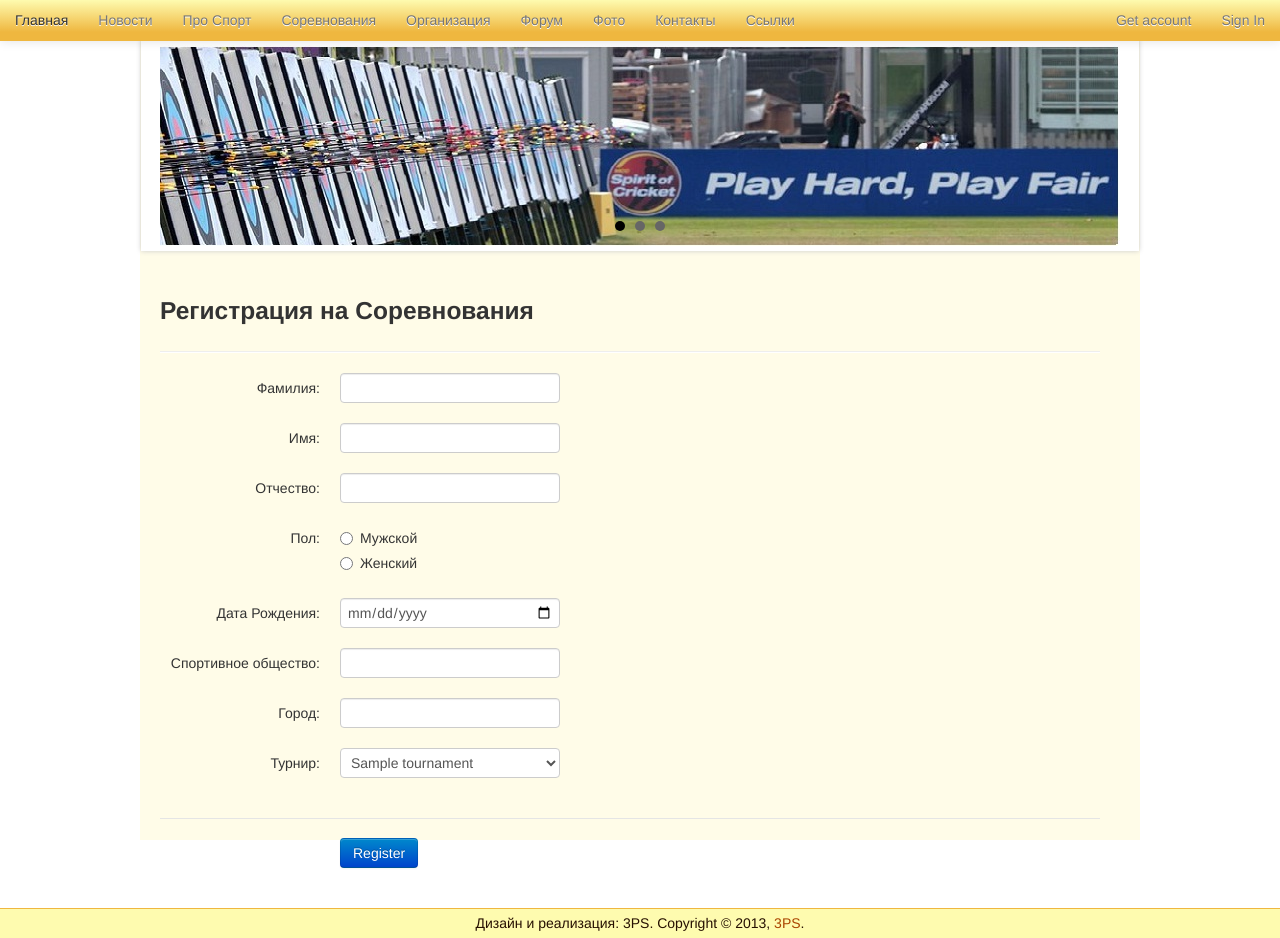
After one commit to TetianaPozniakova/compound-archery, a Django app: template kat/kat/templates/competitions/kat_competitionregistration_page.html in a window 1280 px wide. The commit adds this page. Run offline with Django 3.2, Linux system fonts and the light colour scheme; the template is opened without the code that fills it: most values are stand-ins (such as "Sample title", 1, 10 or a date in 2020); parts of the project's set-up code (start-up, migrations or seed data) failed here and were passed over; some libraries are stand-ins or nearby versions.

Commit message:
Added registration form; news url;

```diff
--- /dev/null
+++ b/kat/kat/templates/competitions/kat_competitionregistration_page.html
@@ -0,0 +1,93 @@
+{% extends "kat_base.html" %}
+
+{% load i18n %}
+
+{% block title %}Регистрация на Соревнования{% endblock %}
+{% block global_content %}
+
+<h3>Регистрация на Соревнования</h3><hr>
+    <form id="competition_register_form" method="post" action="{% url "account_signup" %}" autocapitalize="off" class="form-horizontal">
+
+		{% csrf_token %}
+<fieldset>
+        <div class="control-group">
+            <label class="control-label" for="comp_reg-last_name">Фамилия:</label>
+
+            <div class="controls">
+                <input type="text" name="last_name" id="comp_reg-last_name">
+            </div>
+        </div>
+
+          <div class="control-group">
+            <label class="control-label" for="comp_reg-first_name">Имя:</label>
+
+            <div class="controls">
+                <input type="text" name="first_name" id="comp_reg-first_name">
+            </div>
+        </div>
+
+            <div class="control-group">
+            <label class="control-label" for="comp_reg-middle_name">Отчество:</label>
+
+            <div class="controls">
+                <input type="text" name="middle_name" id="comp_reg-middle_name">
+            </div>
+        </div>
+
+              <div class="control-group">
+            <label class="control-label" for="comp_reg-sex">Пол:</label>
+
+            <div class="controls">
+              <label class="radio">
+              <input type="radio" name="sex" id="comp_reg-sex" value="male">Мужской
+                                     </label>
+              <label class="radio">
+              <input type="radio" name="sex" id="comp_reg-sex" value="female">Женский
+                                                        </label>
+            </div>
+        </div>
+
+              <div class="control-group">
+            <label class="control-label" for="comp_reg-birth_date">Дата Рождения:</label>
+
+            <div class="controls">
+                <input type="date" name="birth_date" id="comp_reg-birth_date">
+            </div>
+        </div>
+
+              <div class="control-group">
+            <label class="control-label" for="comp_reg-club">Спортивное общество:</label>
+
+            <div class="controls">
+                <input type="text" name="club" id="comp_reg-club">
+            </div>
+        </div>
+
+              <div class="control-group">
+            <label class="control-label" for="comp_reg-city">Город:</label>
+
+            <div class="controls">
+                <input type="text" name="city" id="comp_reg-city">
+            </div>
+        </div>
+
+              <div class="control-group">
+            <label class="control-label" for="comp_reg-tournament">Турнир:</label>
+
+            <div class="controls">
+                <select name="tournament" id="omp_reg-tournament">
+                    {% for tournament in active_tournaments %}
+                      <option value={{ tournament.tournament_title }}>
+                        {{ tournament.tournament_title }}</option>
+                    {% endfor %}
+                </select>
+            </div>
+        </div>
+</fieldset>
+      <div class="form-actions">
+                        <button type="submit" class="btn btn-primary">{% trans "Register" %}</button>
+                    </div>
+
+		</form>
+
+{% endblock %}
--- a/kat/kat/templates/kat_base.html
+++ b/kat/kat/templates/kat_base.html
@@ -18,7 +18,8 @@
       <div class="navbar navbar-fixed-top">
         <div class="navbar-inner">
           <ul class="nav">
-            <li ><a href="/news/">Главная</a></li>
+            <li ><a href="/">Главная</a></li>
+            <li ><a href="/news/">Новости</a></li>
             <li class="dropdown">
               <a href="#" class="dropdown-toggle" data-toggle="dropdown">Про Спорт</a>
                 <ul class="dropdown-menu">
@@ -33,6 +34,7 @@
             </li>
             <li class="dropdown"><a href="#"  class="dropdown-toggle" data-toggle="dropdown">Соревнования</a>
               <ul class="dropdown-menu">
+                <li><a href="/tournament-registration/">Регистрация на Соревнования</a></li>
                 <li><a href="/calendar/">Календарь</a></li>
                 <li><a href="/ranking/">Рейтинг</a></li>
                 <li><a href="/results/">Результаты</a></li>
--- a/kat/kat_main_site/models.py
+++ b/kat/kat_main_site/models.py
@@ -58,11 +58,11 @@ class Video(models.Model):
 
 
 class Participant(models.Model):
+    last_name = models.CharField(max_length=50)
     first_name = models.CharField(max_length=50)
-    last_name = models.CharField(max_length=50)
     middle_name = models.CharField(max_length=50)
     sex = models.CharField(max_length=1, choices=(('M', 'Male'), ('F', 'Female')))
-    birth_date = models.DateTimeField('birth date')
+    birth_date = models.DateField('birth date')
 
     def __unicode__(self):
         return "%s %s %s" % (self.last_name, self.first_name, self.middle_name)
@@ -80,6 +80,7 @@ class CompetitionRegistration(models.Model):
 
 class Tournament(models.Model):
     tournament_title = models.CharField(max_length=150)
+    participants_list = models.ManyToManyField(Participant)
 
     def __unicode__(self):
         return self.tournament_title
--- a/kat/kat_main_site/urls.py
+++ b/kat/kat_main_site/urls.py
@@ -18,6 +18,8 @@ urlpatterns = patterns('',
     (r'^literature/', TemplateView.as_view(template_name="sport/kat_literature_page.html")),
     (r'^faq/', TemplateView.as_view(template_name="sport/kat_faq_page.html")),
 
+    (r'^tournament-registration/',
+     TemplateView.as_view(template_name="competitions/kat_competitionregistration_page.html")),
     (r'^ranking/', TemplateView.as_view(template_name="competitions/kat_rating_page.html")),
     (r'^results/', TemplateView.as_view(template_name="competitions/kat_results_page.html")),
     (r'^records/', TemplateView.as_view(template_name="competitions/kat_records_page.html")),
```
Also changed, not shown: kat/kat/templates/kat_main_page.html (+5 -3 lines).
